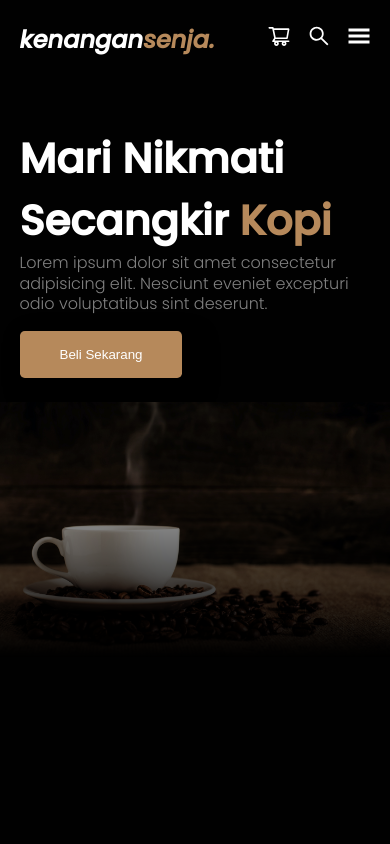
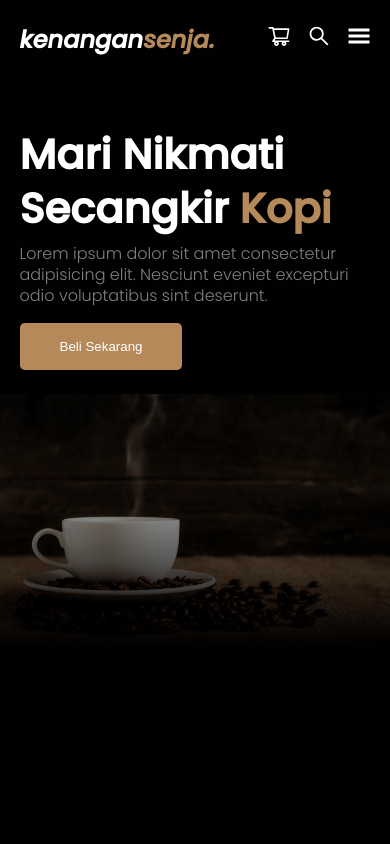
Before and after one commit to RonnyKn/kopiKenanganSenja, a React (Create React App) app: page / in a window 390 px wide. Shown: the top 844 px of the page. Built offline with nearby package versions, Linux system fonts and the light colour scheme.

Commit message:
fix hero

```diff
--- a/src/components/hero/Hero.css
+++ b/src/components/hero/Hero.css
@@ -19,7 +19,8 @@
 
 .hero-right h1 {
   font-size: 3rem;
-  line-height: 1.5;
+  line-height: 1.3;
+  margin-bottom: .5rem;
 }
 
 .hero-right p {
@@ -35,6 +36,7 @@
   border-radius: .3rem;
   box-shadow: 10px 10px 25px 0px rgba(0, 0, 0, 0.75);
   margin-bottom: 1.5rem;
+  cursor: pointer;
 }
 
 .hero-img {
@@ -65,6 +67,6 @@
 
   .hero-img img {
     -webkit-mask-image: -webkit-gradient(linear, left top, left bottom, from(rgba(0, 0, 0, 1)), to(rgba(0, 0, 0, 0)));
-    mask-image: linear-gradient(to bottom, rgb(255, 255, 255), rgba(0, 0, 0, 0));
+    mask-image: linear-gradient(to bottom, rgba(0, 0, 0, 1), rgba(0, 0, 0, 0));
   }
 }
```
